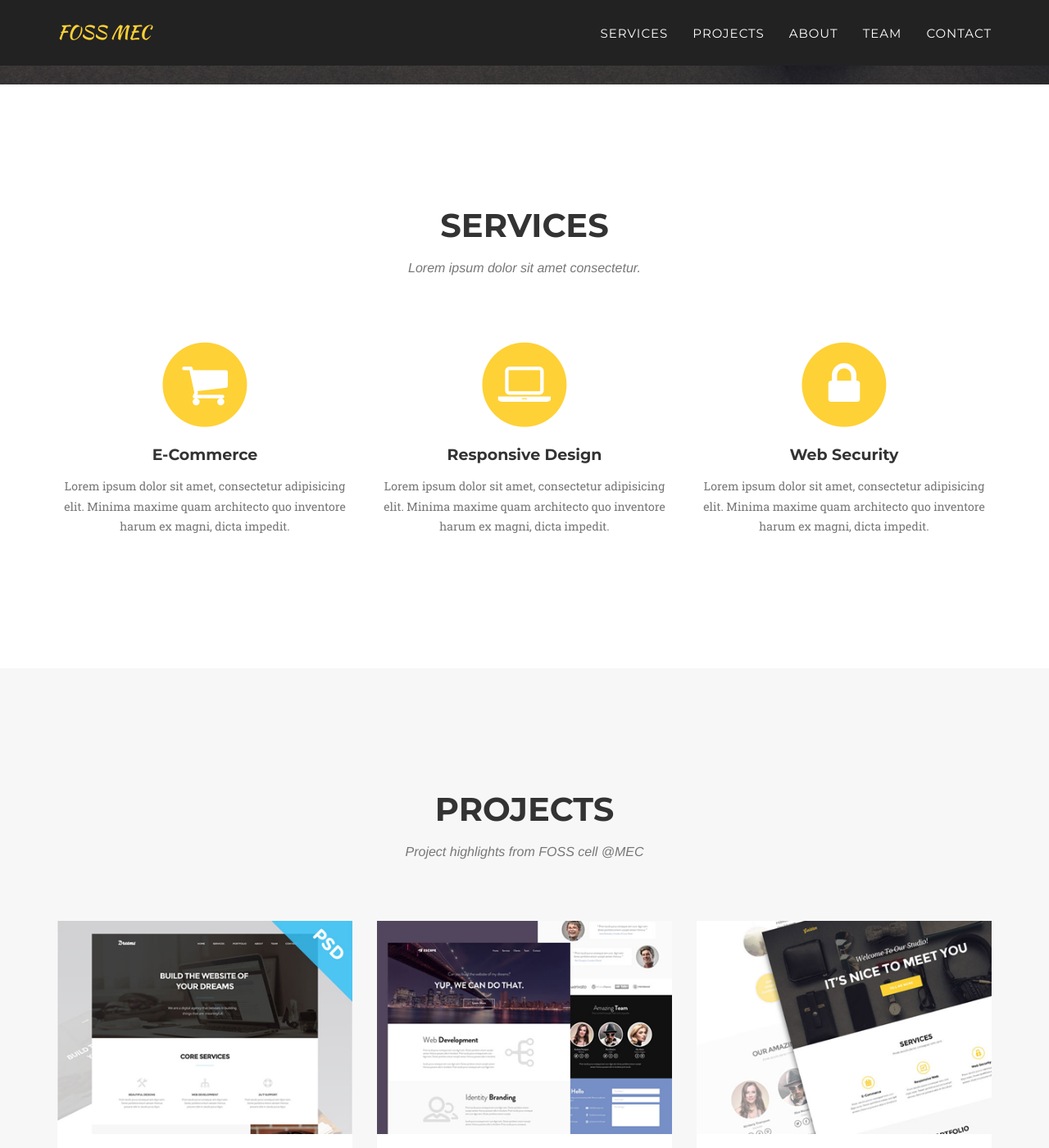
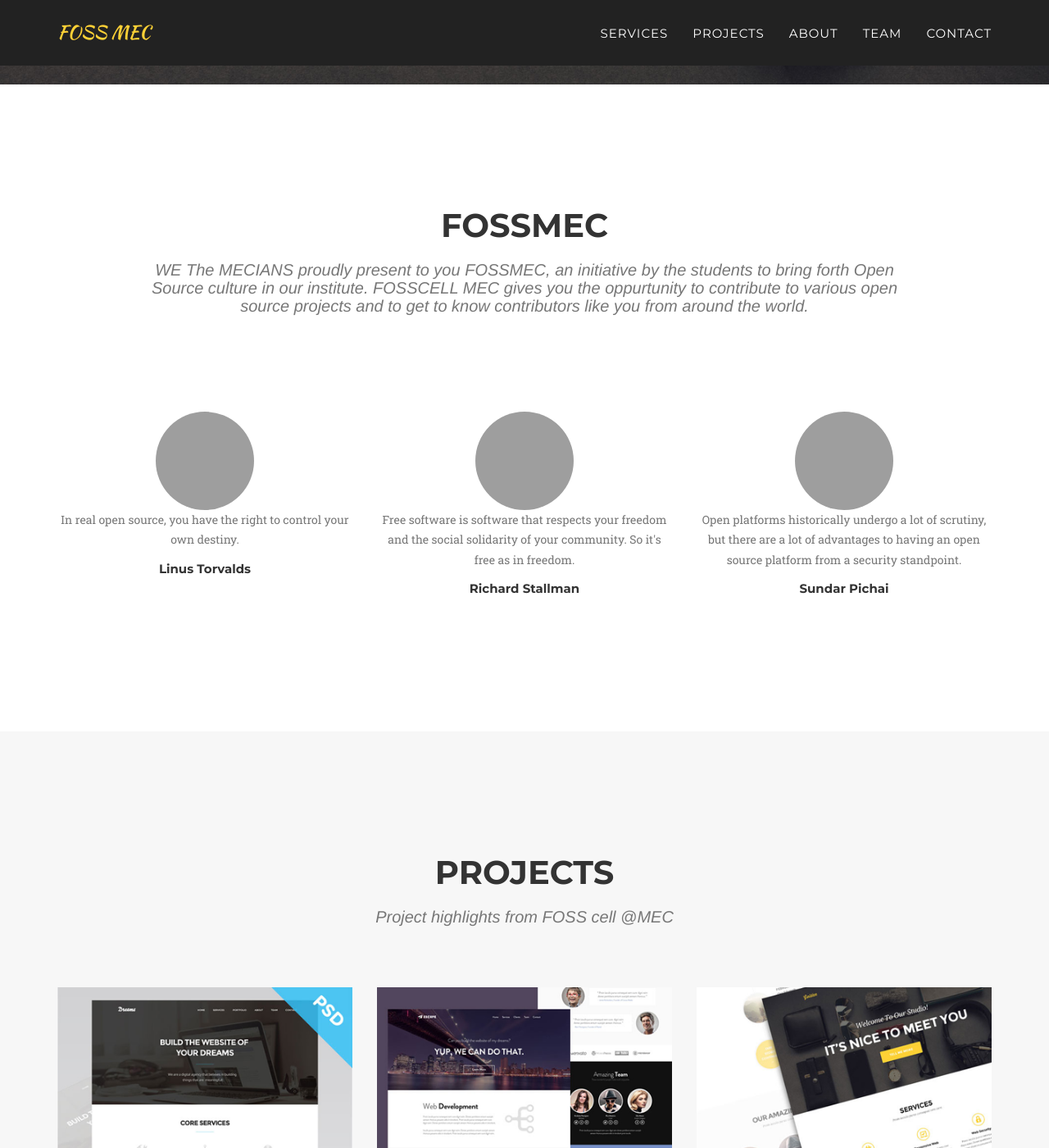
Before and after one commit to NithinSS/fossmec-site, a Jekyll site: the page built from index.html, in a window 1280 px wide and 1400 px high, scrolled down 655 px. Shown: the whole window at 82% size. Built offline with Jekyll 4.4.1, drawn with Linux system fonts in a browser that asks for light colours; some web fonts are replaced; grey boxes are pictures that could not be loaded.

Commit message:
added quotes in services section

```diff
--- a/_includes/services.html
+++ b/_includes/services.html
@@ -3,34 +3,36 @@
         <div class="container">
             <div class="row">
                 <div class="col-lg-12 text-center">
-                    <h2 class="section-heading">Services</h2>
-                    <h3 class="section-subheading text-muted">Lorem ipsum dolor sit amet consectetur.</h3>
+                    <h2 class="section-heading">FOSSMEC</h2>
+                    <h3 class="section-subheading text-muted">
+                      WE The MECIANS proudly present to you FOSSMEC, an initiative by the students to bring forth Open Source culture in our institute.
+                      FOSSCELL MEC gives you the oppurtunity to contribute to various open source projects and to get to know contributors like
+                      you from around the world.
+                    </h3>
+                    <br /><br />
                 </div>
             </div>
             <div class="row text-center">
                 <div class="col-md-4">
                     <span class="fa-stack fa-4x">
-                        <i class="fa fa-circle fa-stack-2x text-primary"></i>
-                        <i class="fa fa-shopping-cart fa-stack-1x fa-inverse"></i>
+                        <img src="https://avatars1.githubusercontent.com/u/1024025?s=400&v=4" class="service-image" />
                     </span>
-                    <h4 class="service-heading">E-Commerce</h4>
-                    <p class="text-muted">Lorem ipsum dolor sit amet, consectetur adipisicing elit. Minima maxime quam architecto quo inventore harum ex magni, dicta impedit.</p>
+                    <p class="text-muted">In real open source, you have the right to control your own destiny.</p>
+                    <h4 class="service-heading">Linus Torvalds</h4>
                 </div>
                 <div class="col-md-4">
                     <span class="fa-stack fa-4x">
-                        <i class="fa fa-circle fa-stack-2x text-primary"></i>
-                        <i class="fa fa-laptop fa-stack-1x fa-inverse"></i>
+                        <img src="https://avatars2.githubusercontent.com/u/3840216?s=400&v=4" class="service-image" />
                     </span>
-                    <h4 class="service-heading">Responsive Design</h4>
-                    <p class="text-muted">Lorem ipsum dolor sit amet, consectetur adipisicing elit. Minima maxime quam architecto quo inventore harum ex magni, dicta impedit.</p>
+                    <p class="text-muted">Free software is software that respects your freedom and the social solidarity of your community. So it's free as in freedom.</p>
+                    <h4 class="service-heading">Richard Stallman</h4>
                 </div>
                 <div class="col-md-4">
                     <span class="fa-stack fa-4x">
-                        <i class="fa fa-circle fa-stack-2x text-primary"></i>
-                        <i class="fa fa-lock fa-stack-1x fa-inverse"></i>
+                      <img src="https://static.toiimg.com/thumb/msid-51597991,width-640,resizemode-4/51597991.jpg" class="service-image" />
                     </span>
-                    <h4 class="service-heading">Web Security</h4>
-                    <p class="text-muted">Lorem ipsum dolor sit amet, consectetur adipisicing elit. Minima maxime quam architecto quo inventore harum ex magni, dicta impedit.</p>
+                    <p class="text-muted">Open platforms historically undergo a lot of scrutiny, but there are a lot of advantages to having an open source platform from a security standpoint.</p>
+                    <h4 class="service-heading">Sundar Pichai</h4>
                 </div>
             </div>
         </div>
```
Also changed, not shown: _includes/css/agency.css (+14 -2 lines).
